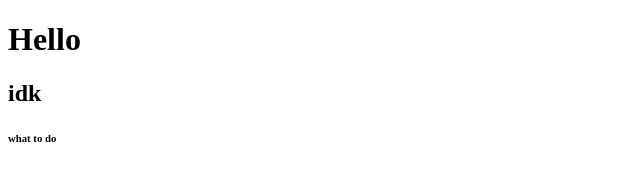
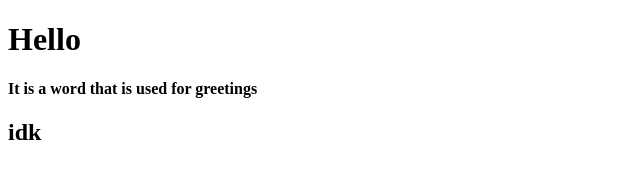
Before and after one commit to Kolbee/kolbee, a plain HTML site: page index.html in a window 1280 px wide. Shown: the whole page, without its empty margins (0-640 px from the left). Drawn offline with Linux system fonts and the light colour scheme.

Commit message:
Update index.html

```diff
--- a/index.html
+++ b/index.html
@@ -6,7 +6,8 @@
   </head>
   <body>
 <h1>Hello<h1>
-<h2>idk<h2>
+  <h4>
+    It is a word that is used for greetings</h4>
+<h2>idk</h2>
   </body>
 </html>
-<h6>what to do<h6>
```
